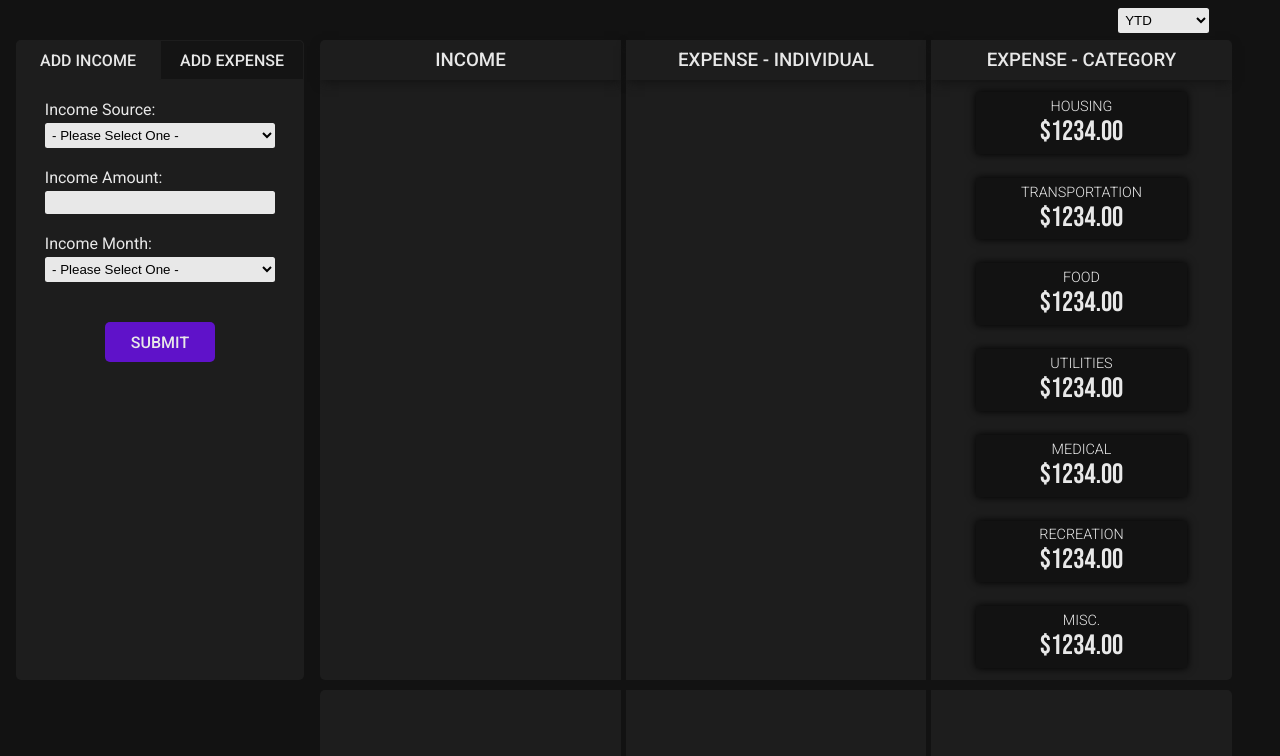
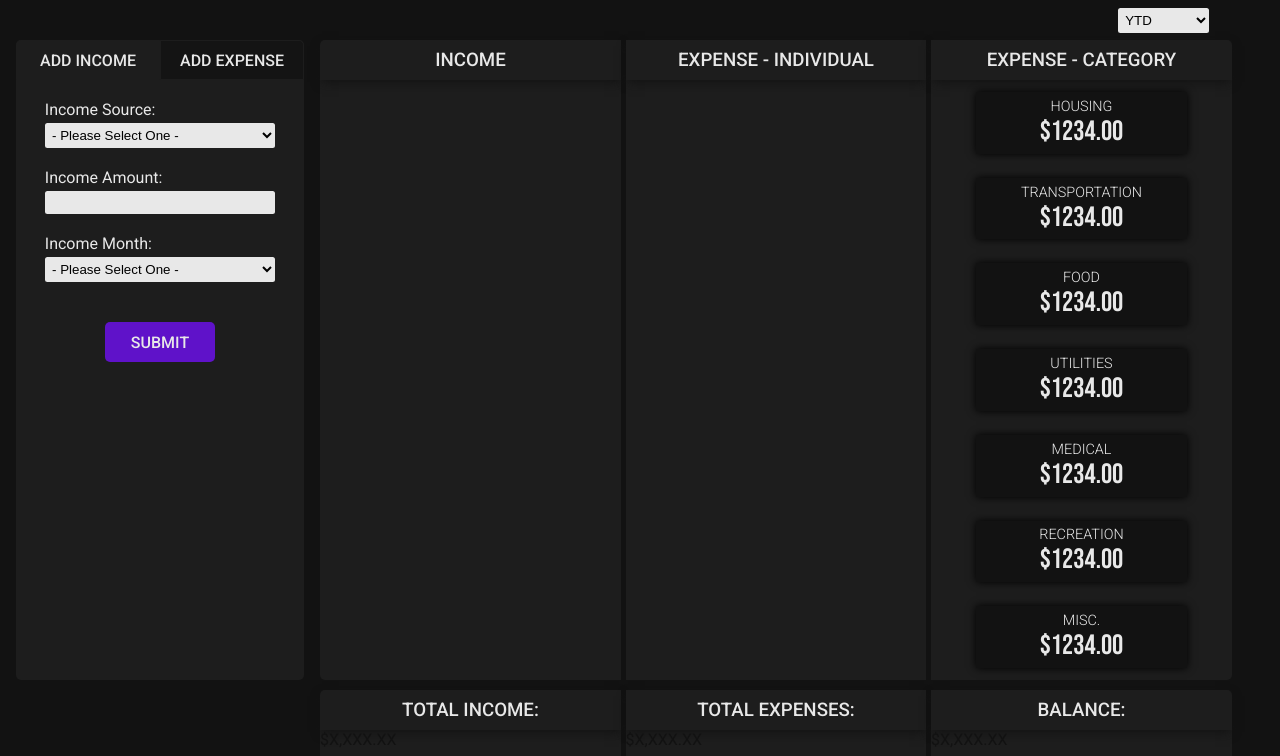
Before and after one commit to benbiederman/budget-application, a React (Create React App) app: page / in a window 1280 px wide. Shown: the top 756 px of the page. Built offline with nearby package versions, Linux system fonts and the light colour scheme.

Commit message:
Add footer section to columns.

```diff
--- a/src/components/DisplayFooter.js
+++ b/src/components/DisplayFooter.js
@@ -3,9 +3,9 @@ import FooterColumn from "./FooterColumn";
 const DisplayFooter = () => {
     return (
         <section className="display-footer">
-            <FooterColumn />
-            <FooterColumn />
-            <FooterColumn />
+            <FooterColumn header={"Total Income:"} amount={1234} />
+            <FooterColumn header={"Total Expenses:"} amount={1234} />
+            <FooterColumn header={"Balance:"} amount={1234} />
         </section>
     )
 }
--- a/src/components/FooterColumn.js
+++ b/src/components/FooterColumn.js
@@ -1,7 +1,11 @@
-const FooterColumn = () => {
+import ColumnHeader from "./ColumnHeader";
+
+
+const FooterColumn = (props) => {
     return (
         <section className="footer-column">
-
+            <ColumnHeader header={props.header} />
+            <p>$X,XXX.XX</p>
         </section>
     )
 }
```
